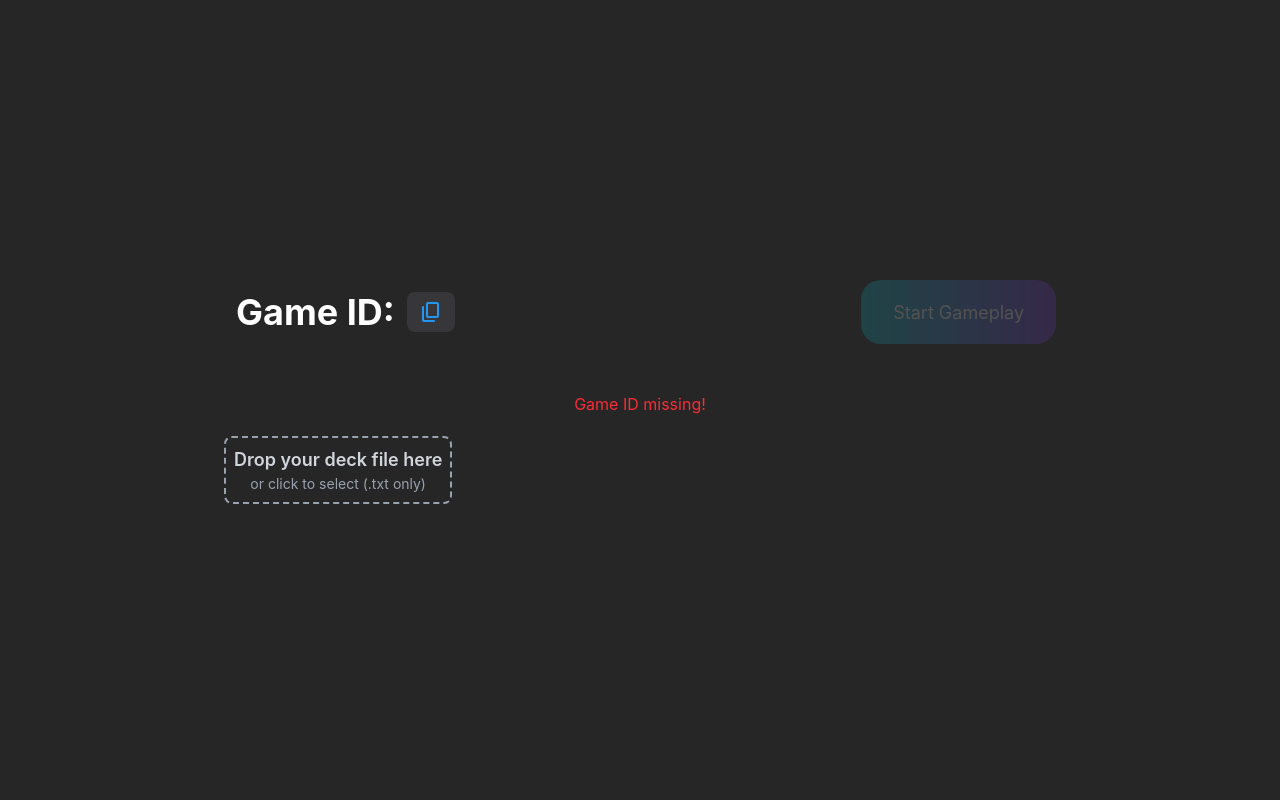
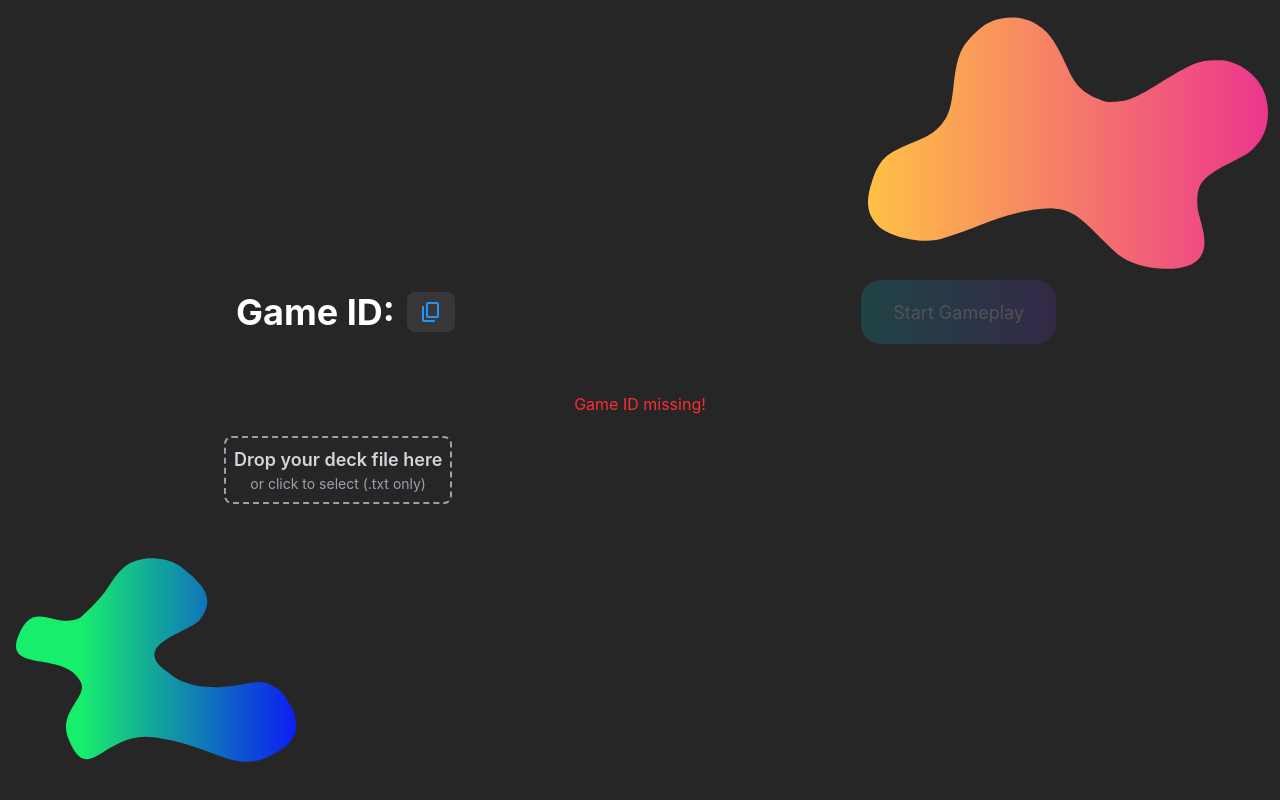
Before and after one commit to julia-b-grenier/GuessOrMess, a React (Vite) app in the folder guess-or-mess/: page /start-game in a window 1280 px wide. Built offline with nearby package versions, Linux system fonts and the light colour scheme.

Commit message:
added shapes

```diff
--- a/guess-or-mess/src/pages/StartGame.tsx
+++ b/guess-or-mess/src/pages/StartGame.tsx
@@ -5,6 +5,8 @@ import { createDeck } from "../firebase/firestore"; // Assuming you have this fu
 import WaitingArea from "../components/WaitingArea"; // Assuming this component exists
 import * as cheerio from "cheerio";
 import GameCode from "../components/GameCode";
+import splash from "./../assets/splash.svg";
+import waitSplash from "./../assets/wait-splash.svg";
 
 // Define the structure of a Card
 interface Card {
@@ -21,8 +23,14 @@ interface FileState {
 }
 
 // FileSelector component to handle deck file upload
-class FileSelector extends React.Component<{ onDeckCreated: (deckId: string) => void; gameId: string | null }, FileState> {
-  constructor(props: { onDeckCreated: (deckId: string) => void; gameId: string | null }) {
+class FileSelector extends React.Component<
+  { onDeckCreated: (deckId: string) => void; gameId: string | null },
+  FileState
+> {
+  constructor(props: {
+    onDeckCreated: (deckId: string) => void;
+    gameId: string | null;
+  }) {
     super(props);
     this.state = {
       fileContent: "",
@@ -52,7 +60,6 @@ class FileSelector extends React.Component<{ onDeckCreated: (deckId: string) =>
       });
 
       this.props.onDeckCreated(deckId);
-
     } catch (error) {
       this.setState({
         isLoading: false,
@@ -95,7 +102,8 @@ class FileSelector extends React.Component<{ onDeckCreated: (deckId: string) =>
       } catch (error) {
         this.setState({
           error:
-            "Error processing file. Please ensure it's in the correct format." + error,
+            "Error processing file. Please ensure it's in the correct format." +
+            error,
         });
       }
     };
@@ -114,7 +122,6 @@ class FileSelector extends React.Component<{ onDeckCreated: (deckId: string) =>
           <label className="mr-auto cursor-pointer">
             <div className="border-2 border-dashed border-gray-400 rounded-lg p-2 hover:border-blue-500 transition-colors duration-200">
               <div className="flex flex-col items-center space-y-4">
-
                 <div className="text-center">
                   <p className="text-lg font-semibold text-gray-300">
                     Drop your deck file here
@@ -229,7 +236,18 @@ function StartGame() {
   };
 
   return (
-    <div className="flex flex-col items-center p-8 space-y-12 max-w-4xl mx-auto">
+    <div className="h-full">
+      <img
+        src={splash}
+        alt="Splash"
+        className="absolute top-0 right-3 w-100 h-80 p-0 -z-1"
+      />
+      <img
+        src={waitSplash}
+        alt="Wait Splash"
+        className="absolute bottom-0 left-4 w-70 h-70 p-0"
+      />
+      <div className="flex flex-col items-center p-8 space-y-12 max-w-4xl mx-auto relative">
         <div className="flex flex-row justify-start w-full">
           <div className="">
             <GameCode textToCopy={gameId ?? ""}></GameCode>
@@ -244,13 +262,11 @@ function StartGame() {
         </div>
 
         <div className="w-full">
-
-
           <div className="mb-5 w-100%">
             <WaitingArea />
           </div>
           <FileSelector gameId={gameId} onDeckCreated={setDeckId} />
-
+        </div>
       </div>
     </div>
   );
```
Also changed, not shown: guess-or-mess/src/assets/wait-splash.svg (added). Lines whose indentation alone changed are shown as unchanged.
